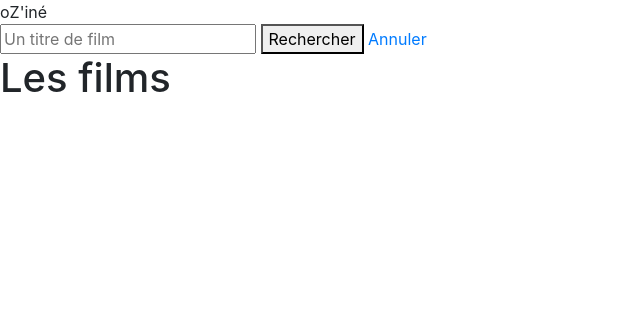
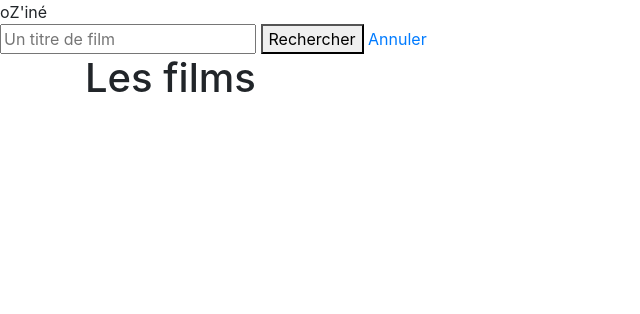
Before and after one commit to LauraH55/OzCine, a Symfony app: template templates/test/list.html.twig in a window 1280 px wide. Shown: the top 314 px of the page, without its empty margins (0-640 px from the left). Run offline with Twig, Linux system fonts and the light colour scheme; the template is opened without the code that fills it, so the values that code supplies are empty; some libraries are stand-ins or nearby versions.

Commit message:
Ajout Bootsrap

```diff
--- a/src/Controller/MainController.php
+++ b/src/Controller/MainController.php
@@ -77,7 +77,7 @@ class MainController extends AbstractController
             $reviewData = $form->getData();
 
             // Fait quelque chose => se connecter
-            //dd($reviewData);
+            dd($reviewData);
 
             // On redirige vers ....
             return $this->redirectToRoute('home');
--- a/templates/base.html.twig
+++ b/templates/base.html.twig
@@ -14,6 +14,12 @@
                 <a href="{{ path('home') }}">Annuler</a>
             </form>
         </header>
-        {% block body %}{% endblock %}
+        <div class="container">
+            <div class="row">
+                <div class="col">
+                {% block body %}{% endblock %}
+                </div>
+            </div>
+        </div>
     </body>
 </html>
```
Also changed, not shown: 1 other file.
